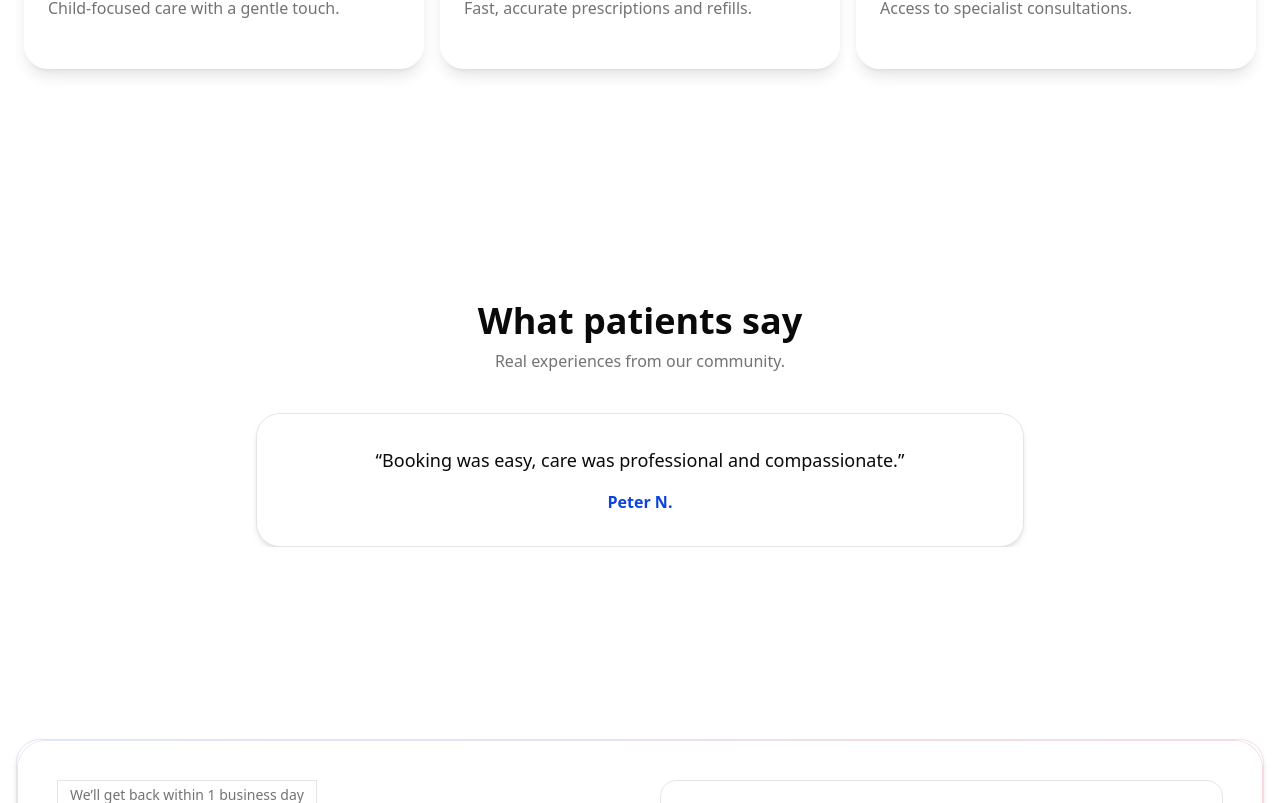
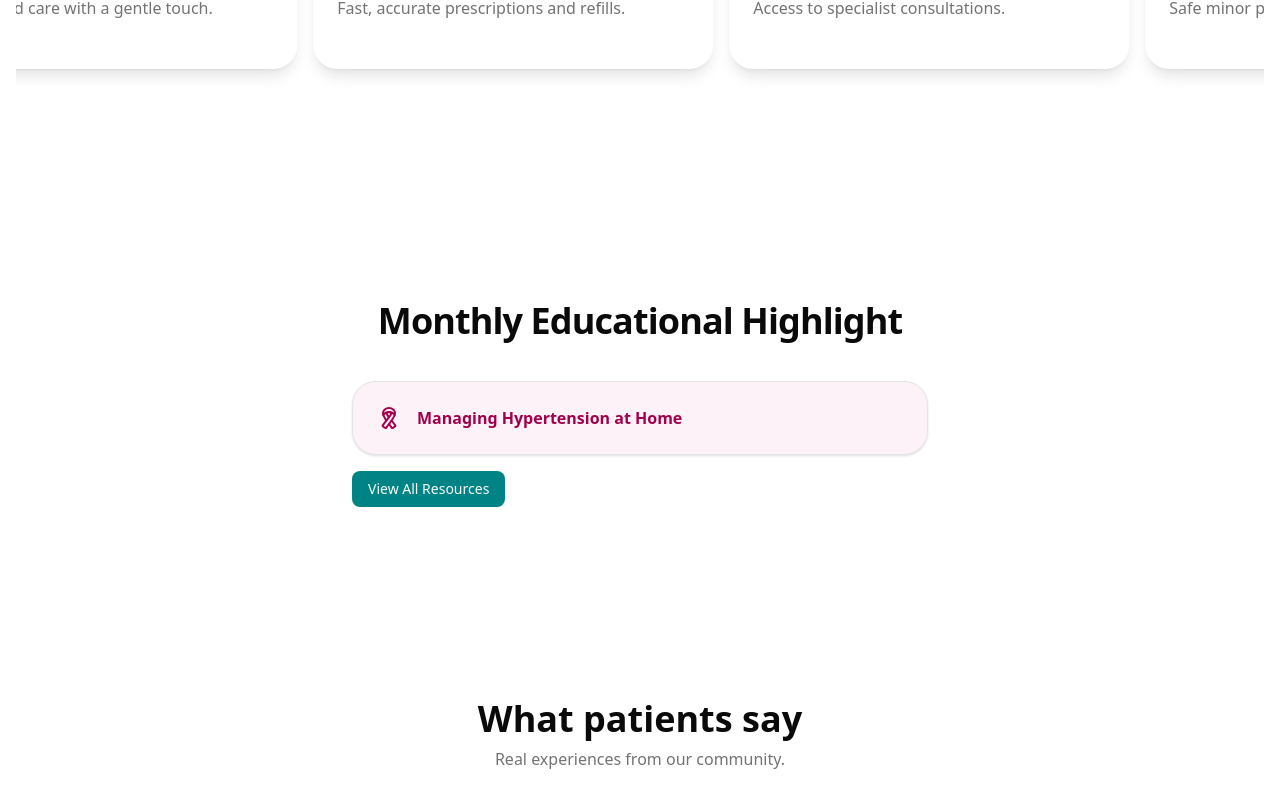
Before and after one commit to liquid-dre/accesshealth, a Next.js app: page / in a window 1280 px wide. Shown: the part 1241-2044 px from the top of the page. Built offline with nearby package versions, Linux system fonts and the light colour scheme; no server answers.

Commit message:
funct: Education info on main page

```diff
--- a/app/page.tsx
+++ b/app/page.tsx
@@ -2,12 +2,23 @@ import { ContactCTA } from "@/components/hero/contact-cta";
 import { Hero } from "@/components/hero/hero";
 import { Testimonials } from "@/components/hero/testimonials";
 import { ServicesSection } from "@/components/sections/services-section";
+import { SectionHeading } from "@/components/shared/section-heading";
+import { EducationalHighlight } from "@/components/resources/EducationalHighlight";
+import { featured } from "@/lib/resourcedata/featured";
 
 export default function HomePage() {
 	return (
 		<>
 			<Hero />
 			<ServicesSection />
+			<section className="section">
+				<div className="container">
+					<SectionHeading title="Monthly Educational Highlight" />
+					{featured && (
+						<EducationalHighlight resource={featured} theme={featured.theme} />
+					)}
+				</div>
+			</section>
 			<Testimonials />
 			<ContactCTA />
 		</>
--- /dev/null
+++ b/lib/resourcedata/featured.ts
@@ -0,0 +1,32 @@
+import type { LucideIcon } from "lucide-react";
+import { Ribbon } from "lucide-react";
+import resources from "./resources.json";
+
+interface Resource {
+	id: string;
+	title: string;
+	[key: string]: unknown;
+}
+
+const iconMap: Record<string, LucideIcon> = {
+	ribbon: Ribbon,
+};
+
+const list = resources as (Resource & {
+	featured?: boolean;
+	theme?: { background: string; text: string; icon?: string };
+})[];
+const rawFeatured = list.find((r) => r.featured);
+
+export const featured = rawFeatured
+	? {
+			...rawFeatured,
+			theme: {
+				...rawFeatured.theme,
+				icon:
+					rawFeatured.theme && rawFeatured.theme.icon
+						? iconMap[rawFeatured.theme.icon]
+						: undefined,
+			},
+		}
+	: undefined;
```
